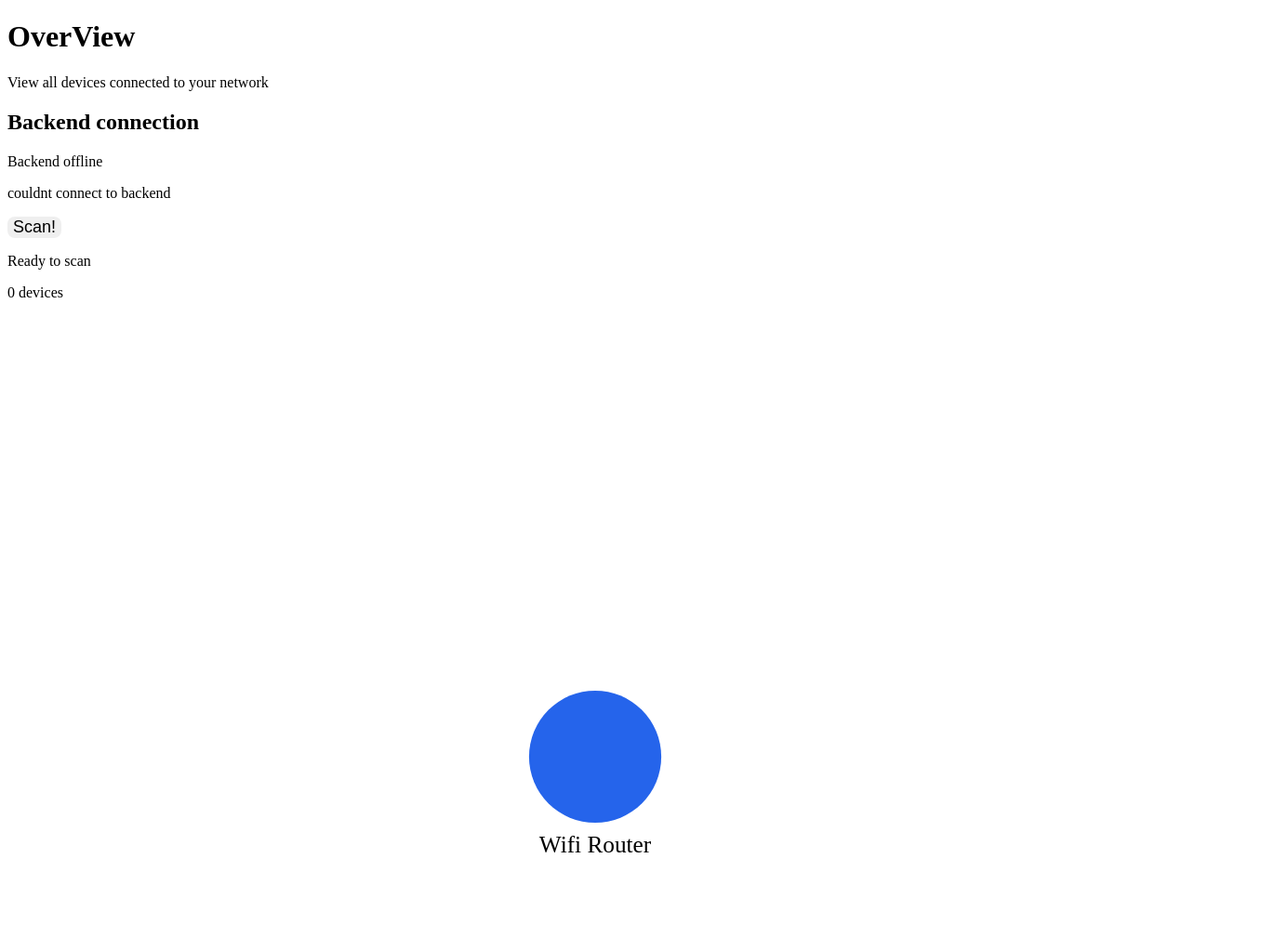
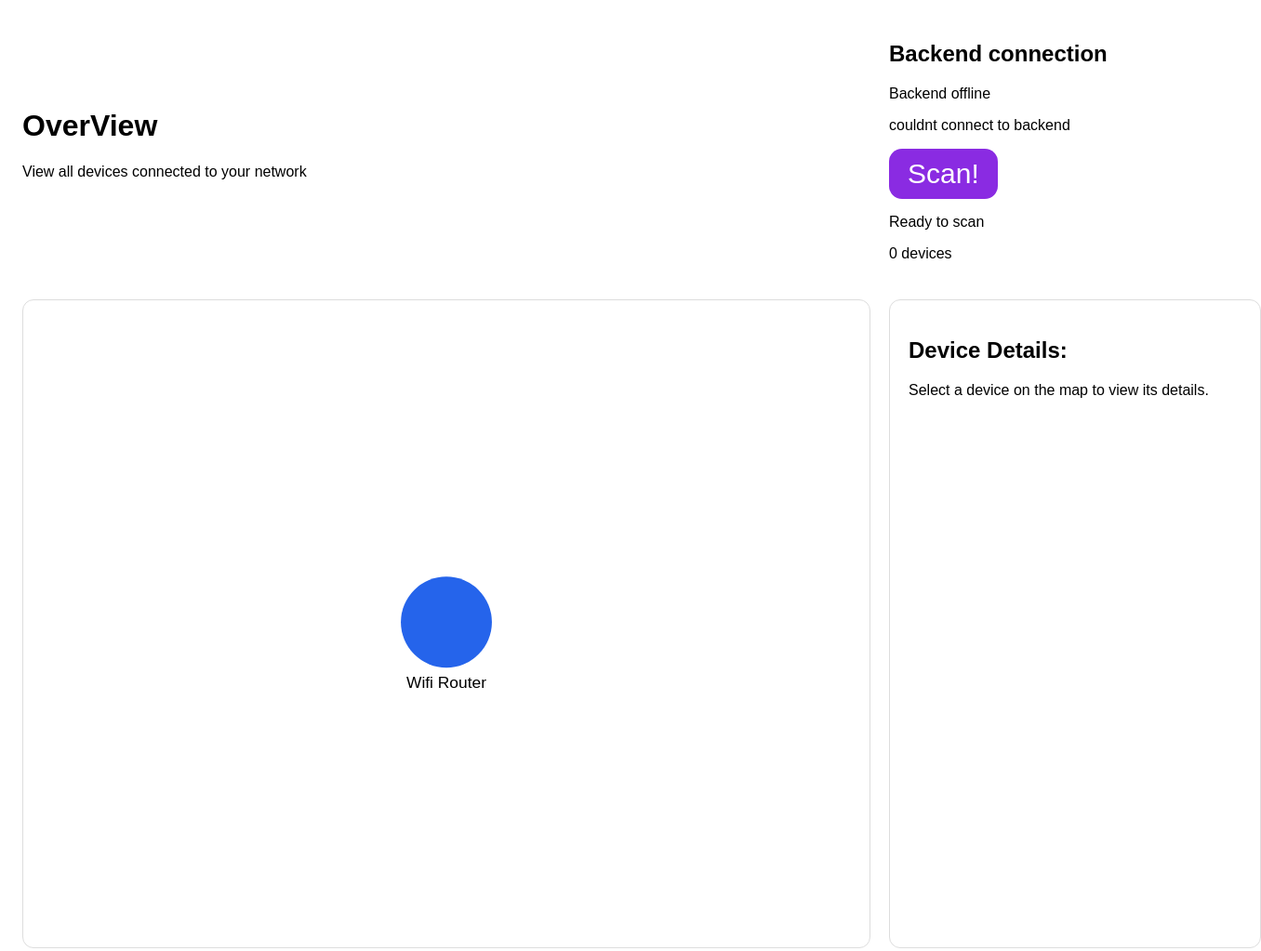
Before and after one commit to gautambatheja55-pixel/OverView, a plain HTML site: page frontend/index.html in a window 1280 px wide. Shown: the whole page at 93% size, 1356 px wide, since content can reach past the window. Drawn offline with Linux system fonts and the light colour scheme; no server answers.

Commit message:
mac address discovery and css

```diff
--- a/frontend/app.js
+++ b/frontend/app.js
@@ -2,7 +2,7 @@ const scanButton = document.getElementById("scanButton");
 const deviceCount = document.getElementById("deviceCount");
 const deviceList = document.getElementById("deviceList");
 const scanStatus = document.getElementById("scanStatus");
-const networkMap = document.getElementById("map");
+const networkMap = document.getElementById("deviceLayer");
 
 scanButton.addEventListener("click", async()=>{
     scanButton.textContent = "scanning...";
@@ -30,7 +30,7 @@ scanButton.addEventListener("click", async()=>{
             const x = centerX + radius * Math.cos(angle);
             const y = centerY + radius * Math.sin(angle);
             const item = document.createElement("li");
-            item.textContent = ip;
+            item.textContent = item.textContent = `${ip.ip} - ${ip.mac || "MAC unavailable"}`;
             deviceList.appendChild(item);
 
             const lineToDevice = document.createElementNS("http://www.w3.org/2000/svg","line");
@@ -55,7 +55,7 @@ scanButton.addEventListener("click", async()=>{
             deviceLabel.setAttribute("text-anchor","middle");
             deviceLabel.setAttribute("fill","black");
             deviceLabel.setAttribute("font-size","12");
-            deviceLabel.textContent=ip;
+            deviceLabel.textContent=ip.ip;
             networkMap.append(deviceLabel);
 
         });
@@ -86,5 +86,7 @@ async function checkBackend(){
 
 }
 
+
+
 checkBackend();
 setInterval(checkBackend,5000)
--- a/frontend/index.html
+++ b/frontend/index.html
@@ -7,23 +7,38 @@
     <link rel="stylesheet" href="style.css">
 </head>
 <body>
-    <h1>OverView</h1>
-    <p>View all devices connected to your network</p>
-    <section>
+    <header>
+        <div>
+            <h1>OverView</h1>
+            <p>View all devices connected to your network</p>
+        </div>
+        <div>
         <h2>Backend connection</h2>
         <p id="backend-status">Checking connection...</p>
         <p id="backend-message"></p>
-    </section>
-    <button id="scanButton">Scan!</button>
-    <p id="scanStatus">Ready to scan</p>
-    <span id="deviceCount">0 devices</span>
-    <ul id="deviceList"></ul>
-    <section>
+
+      <button id="scanButton">Scan!</button>
+        <p id="scanStatus">Ready to scan</p>
+        <span id="deviceCount">0 devices</span>
+        </div>
+    </header>
+    <main>
+        <section id="mapSection">
+
         <svg id="map" viewBox="0 0 800 600">
+            <g id="deviceLayer"></g>
+            <g id="routerLayer">
             <circle cx="400" cy="300" r="45" fill="#2564eb"/>
             <text x="400" y="365" text-anchor="middle" fill="black">Wifi Router</text>
+            </g>
         </svg>
     </section>
+
+    <aside id="deviceDetails">
+        <h2>Device Details: </h2>
+        <p>Select a device on the map to view its details.</p>
+    </aside>
+    </main>
     <script src="app.js"></script>
 </body>
 </html>
--- a/frontend/style.css
+++ b/frontend/style.css
@@ -1,6 +1,49 @@
+* {
+    box-sizing: border-box;
+}
+
+body{
+    margin: 0;
+    padding: 24px;
+    font-family: Arial, Helvetica, sans-serif;
+}
+
+header{
+    display: grid;
+    grid-template-columns: 1fr 300px;
+    justify-content: center;
+    align-items: center;
+}
+
+main {
+    display: grid;
+    grid-template-columns: 1fr 300px;
+    gap: 20px;
+    margin-top: 40px;
+}
+
+#mapSection,#deviceDetails{
+    border: 1px solid #ddd;
+    border-radius: 12px;
+    padding: 20px;
+}
+
+#map{
+    width: 100%;
+    height: auto;
+}
+
+#deviceDetails{
+    min-width: 400px;
+}
+
 #scanButton {
-    font-size: 18px;
+    padding: 10px 20px;
+    cursor:pointer;
+    font-size: 30px;
     border: none;
-    border-radius: 8px;
+    border-radius: 14px;
+    background-color: blueviolet;
+    color: white;
     cursor:pointer;
 }
```
Also changed, not shown: 2 other files.
